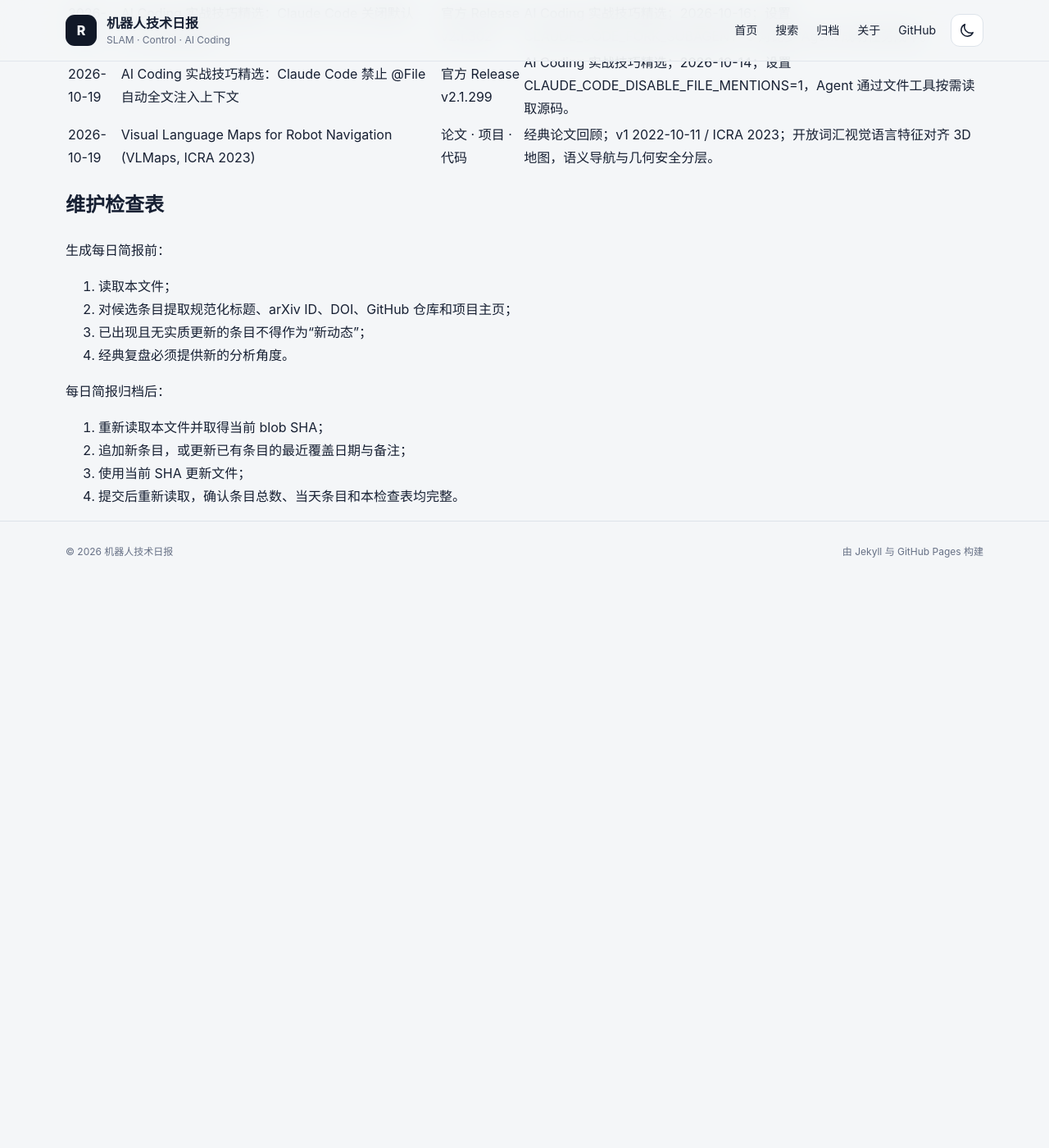
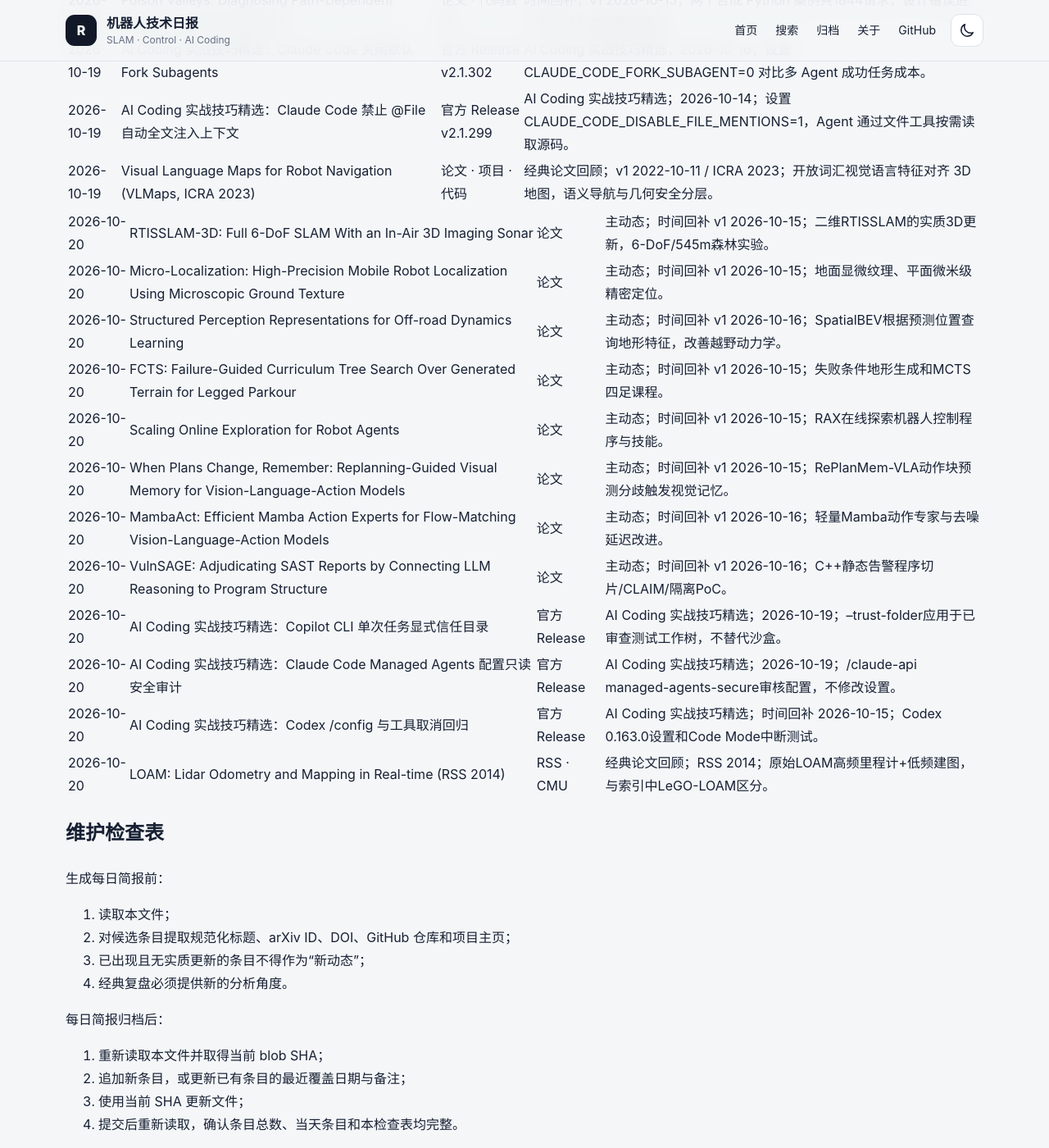
Before and after one commit to helywin/daily, a Jekyll site: the page built from robotics-brief-covered-items.md, in a window 1280 px wide and 1400 px high, scrolled down 70771 px. Shown: the whole window at 82% size. Built offline with Jekyll 4.4.1, drawn with Linux system fonts in a browser that asks for light colours; our own code applies the rules of GitHub Pages for plain Markdown files; before the commit the page ends 71479 px from its top, so only the background shows below that; some of the changed text lies outside the part shown.

Commit message:
docs: update robotics brief coverage index for 2026-10-20

```diff
--- a/robotics-brief-covered-items.md
+++ b/robotics-brief-covered-items.md
@@ -1,6 +1,6 @@
 # 机器人技术简报已覆盖条目索引
 
-> 最后更新：2026-10-19（Asia/Shanghai）
+> 最后更新：2026-10-20（Asia/Shanghai）
 >
 > 用途：每日简报选题前强制查重。本文件保留全部历史条目的最近覆盖日期、规范标题、至少一个可直接访问的原始来源和必要备注。
 >
@@ -156,6 +156,8 @@
 > 2026-10-18 新增 8 条主动态、3 条 AI Coding 实战技巧精选与 1 条经典论文回顾，共 1030 条。
 >
 > 2026-10-19 新增 8 条主动态、2 条 AI Coding 实战技巧精选与 1 条经典论文回顾，共 1041 条。
+>
+> 2026-10-20 新增 8 条主动态、3 条 AI Coding 实战技巧精选与 1 条经典论文回顾，共 1053 条。
 >
 ## 已核验条目
 
@@ -1279,6 +1281,19 @@
 | 2026-10-19 | AI Coding 实战技巧精选：Claude Code 禁止 @File 自动全文注入上下文 | [官方 Release v2.1.299](https://github.com/anthropics/claude-code/releases/tag/v2.1.299) | AI Coding 实战技巧精选；2026-10-14；设置 CLAUDE_CODE_DISABLE_FILE_MENTIONS=1，Agent 通过文件工具按需读取源码。 |
 | 2026-10-19 | Visual Language Maps for Robot Navigation (VLMaps, ICRA 2023) | [论文](https://arxiv.org/abs/2210.05714) · [项目](https://vlmaps.github.io/) · [代码](https://github.com/vlmaps/vlmaps) | 经典论文回顾；v1 2022-10-11 / ICRA 2023；开放词汇视觉语言特征对齐 3D 地图，语义导航与几何安全分层。 |
 
+| 2026-10-20 | RTISSLAM-3D: Full 6-DoF SLAM With an In-Air 3D Imaging Sonar | [论文](https://arxiv.org/abs/2610.22552) | 主动态；时间回补 v1 2026-10-15；二维RTISSLAM的实质3D更新，6-DoF/545m森林实验。 |
+| 2026-10-20 | Micro-Localization: High-Precision Mobile Robot Localization Using Microscopic Ground Texture | [论文](https://arxiv.org/abs/2610.22563) | 主动态；时间回补 v1 2026-10-15；地面显微纹理、平面微米级精密定位。 |
+| 2026-10-20 | Structured Perception Representations for Off-road Dynamics Learning | [论文](https://arxiv.org/abs/2610.22900) | 主动态；时间回补 v1 2026-10-16；SpatialBEV根据预测位置查询地形特征，改善越野动力学。 |
+| 2026-10-20 | FCTS: Failure-Guided Curriculum Tree Search Over Generated Terrain for Legged Parkour | [论文](https://arxiv.org/abs/2610.22619) | 主动态；时间回补 v1 2026-10-15；失败条件地形生成和MCTS四足课程。 |
+| 2026-10-20 | Scaling Online Exploration for Robot Agents | [论文](https://arxiv.org/abs/2610.22496) | 主动态；时间回补 v1 2026-10-15；RAX在线探索机器人控制程序与技能。 |
+| 2026-10-20 | When Plans Change, Remember: Replanning-Guided Visual Memory for Vision-Language-Action Models | [论文](https://arxiv.org/abs/2610.22556) | 主动态；时间回补 v1 2026-10-15；RePlanMem-VLA动作块预测分歧触发视觉记忆。 |
+| 2026-10-20 | MambaAct: Efficient Mamba Action Experts for Flow-Matching Vision-Language-Action Models | [论文](https://arxiv.org/abs/2610.22951) | 主动态；时间回补 v1 2026-10-16；轻量Mamba动作专家与去噪延迟改进。 |
+| 2026-10-20 | VulnSAGE: Adjudicating SAST Reports by Connecting LLM Reasoning to Program Structure | [论文](https://arxiv.org/abs/2610.23035) | 主动态；时间回补 v1 2026-10-16；C++静态告警程序切片/CLAIM/隔离PoC。 |
+| 2026-10-20 | AI Coding 实战技巧精选：Copilot CLI 单次任务显式信任目录 | [官方 Release](https://github.com/github/copilot-cli/releases/tag/v1.0.100) | AI Coding 实战技巧精选；2026-10-19；--trust-folder应用于已审查测试工作树，不替代沙盒。 |
+| 2026-10-20 | AI Coding 实战技巧精选：Claude Code Managed Agents 配置只读安全审计 | [官方 Release](https://github.com/anthropics/claude-code/releases/tag/v2.1.304) | AI Coding 实战技巧精选；2026-10-19；/claude-api managed-agents-secure审核配置，不修改设置。 |
+| 2026-10-20 | AI Coding 实战技巧精选：Codex /config 与工具取消回归 | [官方 Release](https://github.com/openai/codex/releases/tag/rust-v0.163.0) | AI Coding 实战技巧精选；时间回补 2026-10-15；Codex 0.163.0设置和Code Mode中断测试。 |
+| 2026-10-20 | LOAM: Lidar Odometry and Mapping in Real-time (RSS 2014) | [RSS](https://roboticsproceedings.org/rss10/p07.html) · [CMU](https://publications.ri.cmu.edu/loam-lidar-odometry-and-mapping-in-real-time) | 经典论文回顾；RSS 2014；原始LOAM高频里程计+低频建图，与索引中LeGO-LOAM区分。 |
+
 ## 维护检查表
 
 生成每日简报前：
```
